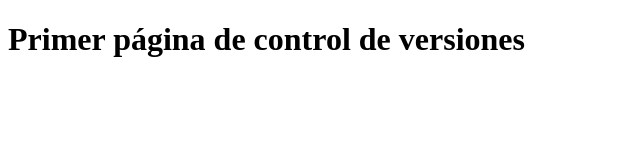
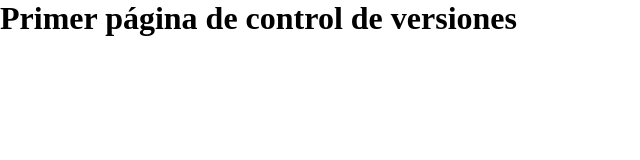
Before and after one commit to Leonardo-Valtorta/Clase-git, a plain HTML site: page index.html in a window 1280 px wide. Shown: the whole page, without its empty margins (0-640 px from the left). Drawn offline with Linux system fonts and the light colour scheme.

Commit message:
Se agregó hoja de estilos y se linkeó

```diff
--- /dev/null
+++ b/estilos.css
@@ -0,0 +1,5 @@
+*{
+  margin: 0;
+  padding: 0;
+  box-sizing: border-box;
+}
--- a/index.html
+++ b/index.html
@@ -4,6 +4,7 @@
   <meta charset="UTF-8">
   <meta name="viewport" content="width=device-width, initial-scale=1.0">
   <title>Document</title>
+  <link rel="stylesheet" href="estilos.css">
 </head>
 <body>
   <h1>Primer página de control de versiones</h1>
```
